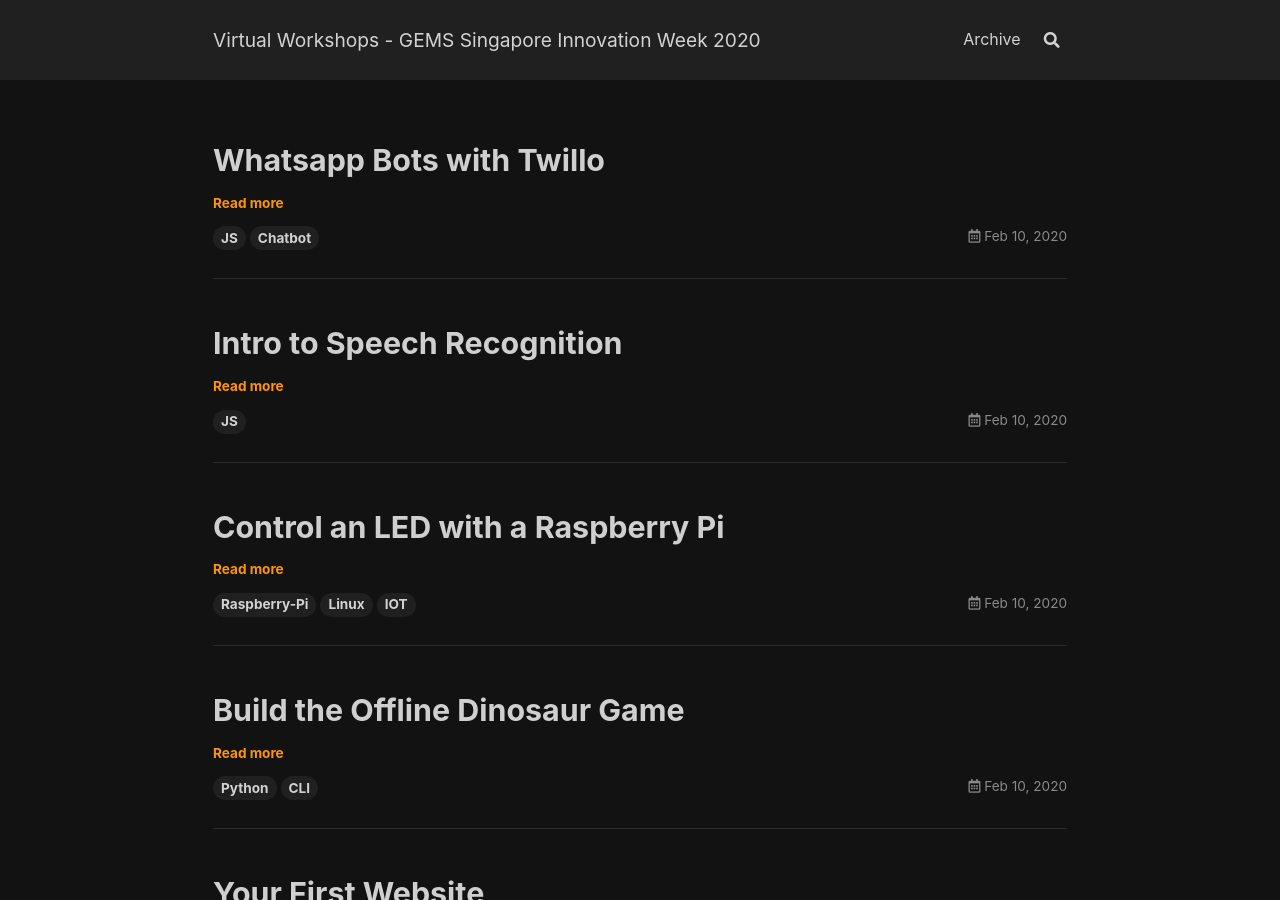
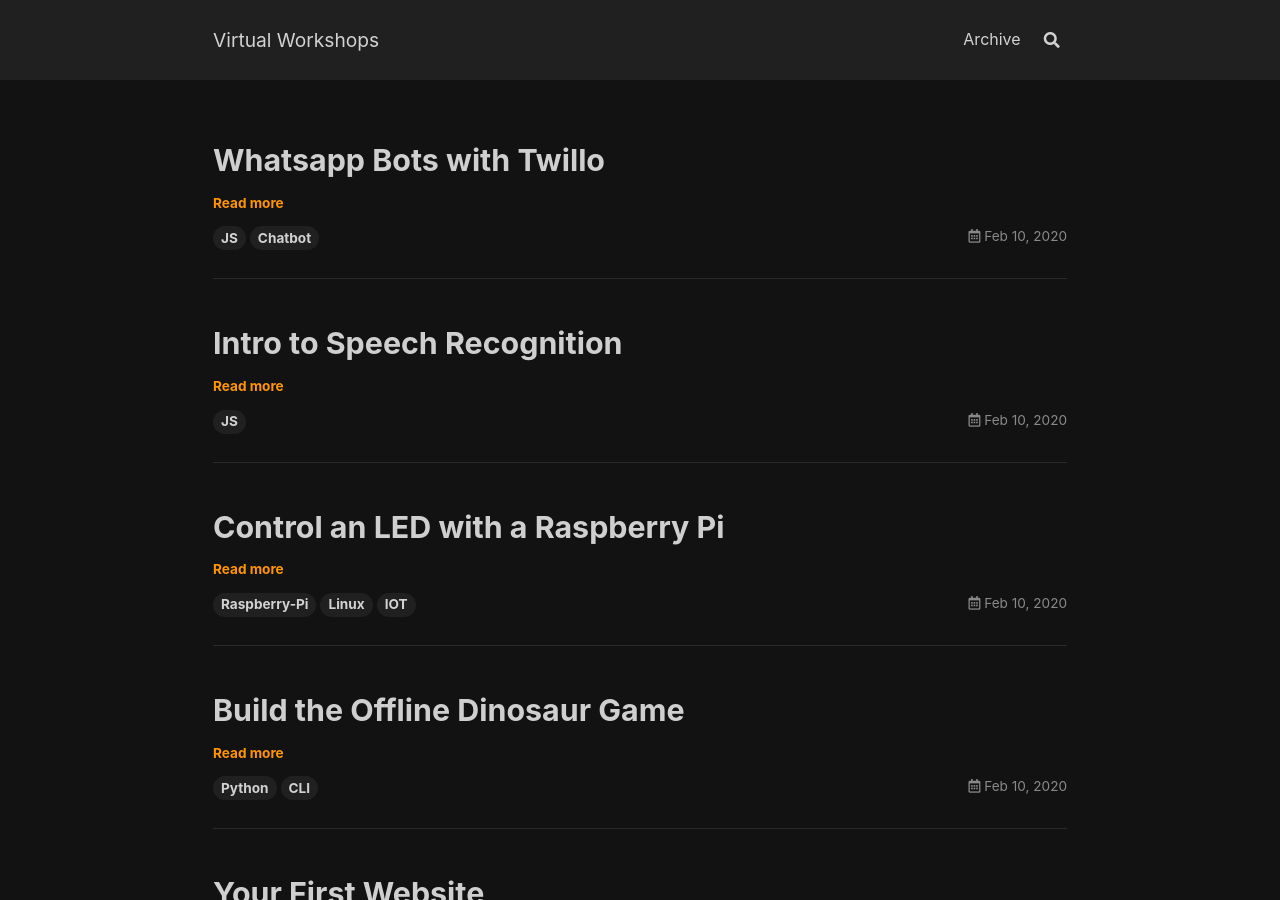
Before and after one commit to gemssingaporestudentcouncil/virtual-workshops, a Jekyll site: the page built from index.html, in a window 1280 px wide and 900 px high. Built offline with Jekyll 4.4.1, drawn with Linux system fonts in a browser that asks for light colours; nearby versions of some CDN libraries; the list of posts is cut into pages by our own code.

Commit message:
Update _config.yml

```diff
--- a/_config.yml
+++ b/_config.yml
@@ -4,7 +4,7 @@ text_skin: dark # "default" (default), "dark", "forest", "ocean", "chocolate", "
 highlight_theme: tomorrow-night # "default" (default), "tomorrow", "tomorrow-night", "tomorrow-night-eighties", "tomorrow-night-blue", "tomorrow-night-bright"
 url     : # the base hostname & protocol for your site e.g. https://www.someone.com
 baseurl : # does not include hostname
-title   : Virtual Workshops - GEMS Singapore Innovation Week 2020
+title   : Virtual Workshops
 description: > # this means to ignore newlines until "Language & timezone"
   Virtual Workshops for GEMS Singapore's Innovation Week 2020. Allowing students to learn from anywhere.
 
```
